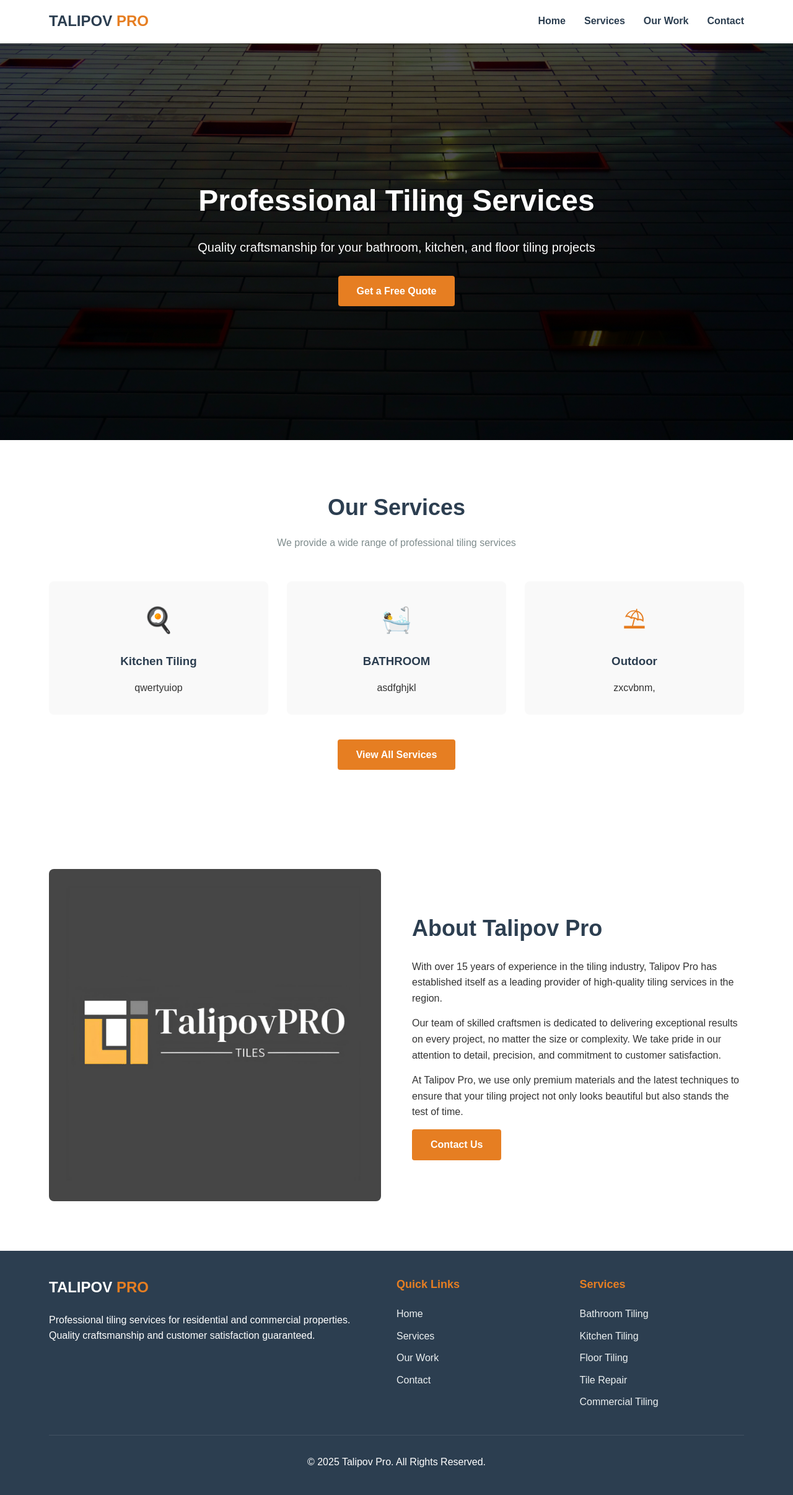
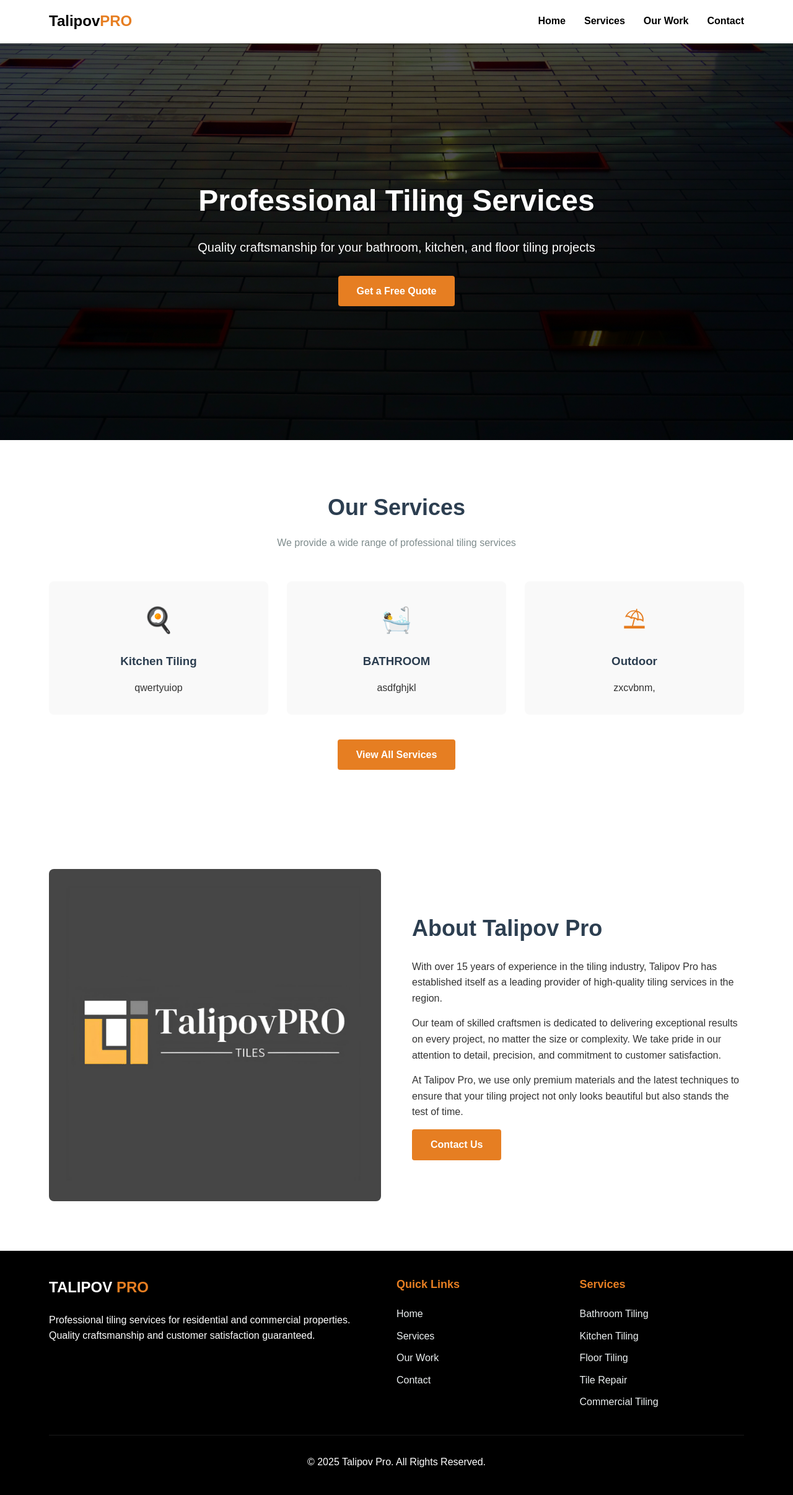
Before and after one commit to LORDx0001/tiler_pro, a Django app: page / in a window 1280 px wide. Shown: the whole page at 62% size. Run offline with Django 4.2, Linux system fonts and the light colour scheme; data comes from the database, SQL or seed files in the repository; both versions use the stored data as it was after the commit.

Commit message:
commit v.10

```diff
--- a/assets/styles.css
+++ b/assets/styles.css
@@ -34,6 +34,12 @@ header {
     justify-content: space-between;
     align-items: center;
     padding: 15px 0;
+    ;
+}
+
+.header-content a {
+    color: black;
+    text-decoration: none;
 }
 
 .logo {
@@ -45,6 +51,12 @@ header {
     font-size: 24px;
     font-weight: 700;
     color: #2c3e50;
+}
+
+.logo-img img {
+    width: auto;
+    height: 60px;
+    margin-right: 10px;
 }
 
 .logo-text span {
@@ -540,7 +552,7 @@ nav ul li a.active {
 
 /* Footer */
 footer {
-    background-color: #2c3e50;
+    background-color: #000000;
     color: #fff;
     padding: 40px 0;
 }
--- a/tiler_app/templates/base.html
+++ b/tiler_app/templates/base.html
@@ -6,7 +6,11 @@
     <meta name="viewport" content="width=device-width, initial-scale=1.0">
     <title>Talipov Pro - Professional Tiling Services</title>
     <link rel="stylesheet" href="{% static 'styles.css' %}">
-    <link rel="icon" href="{% static '131.ico' %}">
+    <link rel="icon" href="{% static 'favicon.ico' %}">
+    <link rel="apple-touch-icon" sizes="180x180" href="{% static 'apple-touch-icon.png' %}">
+    <link rel="icon" type="image/png" sizes="32x32" href="{% static 'favicon-32x32.png' %}">
+    <link rel="icon" type="image/png" sizes="16x16" href="{% static 'favicon-16x16.png' %}">
+    <link rel="manifest" href="{% static 'site.webmanifest' %}">
     {% block extra_css %}{% endblock %}
 </head>
 <body>
@@ -15,7 +19,7 @@
         <div class="container">
             <div class="header-content">
                 <div class="logo">
-                    <div class="logo-text">TALIPOV <span>PRO</span></div>
+                    <div class="logo-text"><a href="{% url 'home' %}">Talipov<span>PRO</span></a></div>
                 </div>
                 <nav>
                     <ul id="menu">
```
Also changed, not shown: assets/android-chrome-192x192.png (added), assets/android-chrome-512x512.png (added), assets/apple-touch-icon.png (added), assets/favicon-16x16.png (added), assets/favicon-32x32.png (added), assets/favicon.ico (added), assets/logo-banner.JPEG (added), assets/logo-base.JPEG (added), db.sqlite3.
